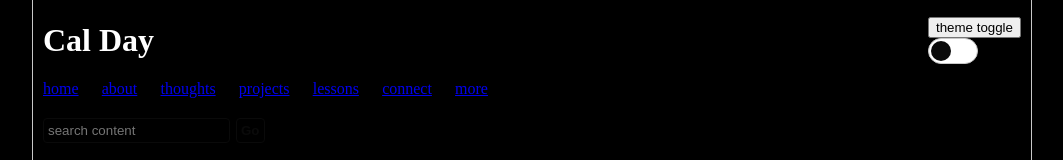
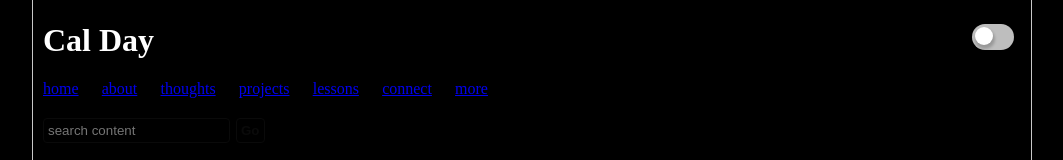
Before and after one commit to caldayham/calday.one, a React (Create React App) app: page / in a window 1280 px wide. Shown: the top 160 px of the page, without its empty margins (108-1171 px from the left). Built offline with nearby package versions, Linux system fonts and the light colour scheme.

Commit message:
semi working theme switch, still need to keep position consistent with theme and colors and spacing and such

```diff
--- a/src/App.js
+++ b/src/App.js
@@ -17,8 +17,8 @@ import { lightTheme, darkTheme, GlobalStyles } from "./elements/themes";
 
 const App = () => {
 
+
   const [theme, setTheme] = useState(localStorage.getItem('theme'));
-
   return (
     <ThemeProvider theme={theme === 'light' ? lightTheme : darkTheme}>
       <GlobalStyles />
--- a/src/components/header/Header.jsx
+++ b/src/components/header/Header.jsx
@@ -1,13 +1,23 @@
 import React from 'react'
 import { Link } from 'react-router-dom';
-import { Ball, Checkbox, HeaderTopLine, HeaderWrapper, Label, Nav, SearchButton, SearchInput, SearchWrapper } from './headerStyles.js';
+import { CheckBox, CheckBoxLabel, CheckBoxWrapper, HeaderTopLine, HeaderWrapper, Nav, SearchButton, SearchInput, SearchWrapper } from './headerStyles.js';
 
 const Header = (props) => {
 
     const themeToggler = () => {
 
-        props.theme === 'light' ? props.setTheme('dark') && localStorage.setItem('theme', 'dark')
-            : (props.setTheme('light') && localStorage.setItem('theme', 'light'));
+        const changeThemeDark = () => {
+            console.log('change theme dark');
+            props.setTheme('dark');
+            localStorage.setItem('theme', 'dark');
+        };
+        const changeThemeLight = () => {
+            console.log('change theme light');
+            props.setTheme('light');
+            localStorage.setItem('theme', 'light');
+        };
+
+        props.theme === 'light' ? changeThemeDark() : changeThemeLight();
     };
 
     return (
@@ -15,11 +25,10 @@ const Header = (props) => {
             <HeaderTopLine>
                 <h1>Cal Day</h1>
                 <div>
-                    <Checkbox type="checkbox" id="checkbox" />
-                    <button onClick={() => themeToggler()}>theme toggle</button>
-                    <Label htmlFor="checkbox">
-                        <Ball />
-                    </Label>
+                    <CheckBoxWrapper>
+                        <CheckBox id="checkbox" type="checkbox" onChange={() => themeToggler()}/>
+                        <CheckBoxLabel htmlFor="checkbox" />
+                    </CheckBoxWrapper>
                 </div>
             </HeaderTopLine>
             <Nav>
--- a/src/components/header/headerStyles.js
+++ b/src/components/header/headerStyles.js
@@ -12,31 +12,6 @@ const HeaderTopLine = styled.div`
     justify-content: space-between;
     height: 80px;
     align-items: center;
-`;
-const Label = styled.label`
-    width: 50px;
-    height: 26px;
-    display: flex;
-    background-color: var(--bg);
-    border: 1px solid var(--lines);
-    border-radius: 50px;
-    align-items: center;
-    position: relative;
-    transition: all 0.2s ease;
-`;
-const Ball = styled.div`
-    width: 20px;
-    height: 20px;
-    background-color: var(--text);
-    position: absolute;
-    border-radius: 50%;
-    top: 2px;
-    left: 2px;
-    transition: all 0.2s linear;
-`;
-const Checkbox = styled.input`
-    opacity: 0;
-    position: absolute;
 `;
 const Nav = styled.nav`
     user-select: none;
@@ -73,14 +48,58 @@ const SearchButton = styled.button`
     }
 `;
 
+const CheckBoxWrapper = styled.div`
+  position: relative;
+`;
+const CheckBoxLabel = styled.label`
+  position: absolute;
+  top: 0;
+  left: 0;
+  width: 42px;
+  height: 26px;
+  border-radius: 15px;
+  background: #bebebe;
+  cursor: pointer;
+  &::after {
+    content: "";
+    display: block;
+    border-radius: 50%;
+    width: 18px;
+    height: 18px;
+    margin: 3px;
+    background: #ffffff;
+    box-shadow: 1px 3px 3px 1px rgba(0, 0, 0, 0.2);
+    transition: 0.2s;
+  }
+`;
+const CheckBox = styled.input`
+  opacity: 0;
+  z-index: 1;
+  border-radius: 15px;
+  width: 42px;
+  height: 26px;
+  &:checked + ${CheckBoxLabel} {
+    background: #4fbe79;
+    &::after {
+      content: "";
+      display: block;
+      border-radius: 50%;
+      width: 18px;
+      height: 18px;
+      margin-left: 21px;
+      transition: 0.2s;
+    }
+  }
+`;
+
 export {
+    CheckBox,
+    CheckBoxLabel,
+    CheckBoxWrapper,
     HeaderTopLine,
     HeaderWrapper,
     SearchButton,
     SearchInput,
     SearchWrapper,
     Nav,
-    Checkbox,
-    Ball,
-    Label,
 }
```
